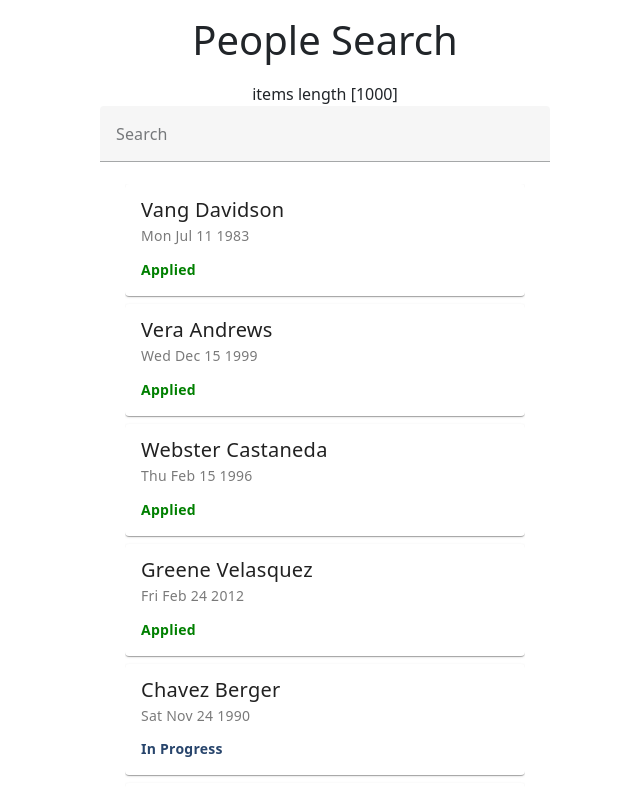
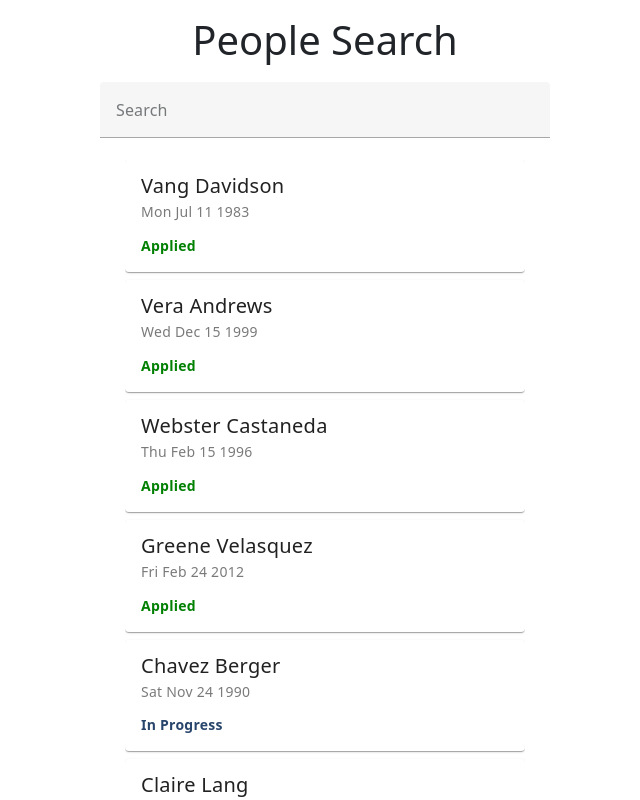
Before and after one commit to kriegernathan1/vue_search, a Vue app: page / in a window 1280 px wide. Shown: the whole page, without its empty margins (315-955 px from the left). Built offline with nearby package versions, Linux system fonts and the light colour scheme.

Commit message:
remove debug UI

```diff
--- a/src/components/search/Search.vue
+++ b/src/components/search/Search.vue
@@ -49,7 +49,6 @@ function formatData(data) {
 
 <template>
     <div class="search-container">
-        items length [{{ relevantItems.length }}]
         <SearchToolBar @search-change="updateSearchQuery" />
         <SearchList v-if="items.length > 0" :items="relevantItems" />
         <v-progress-circular v-else indeterminate></v-progress-circular>
```
